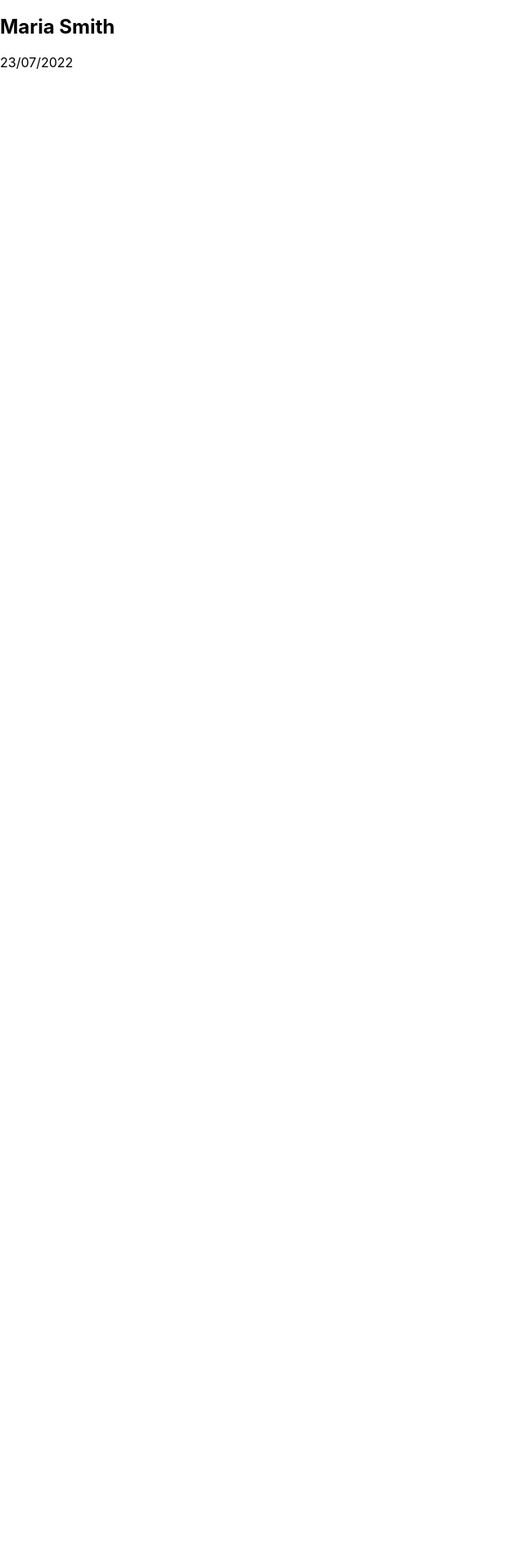
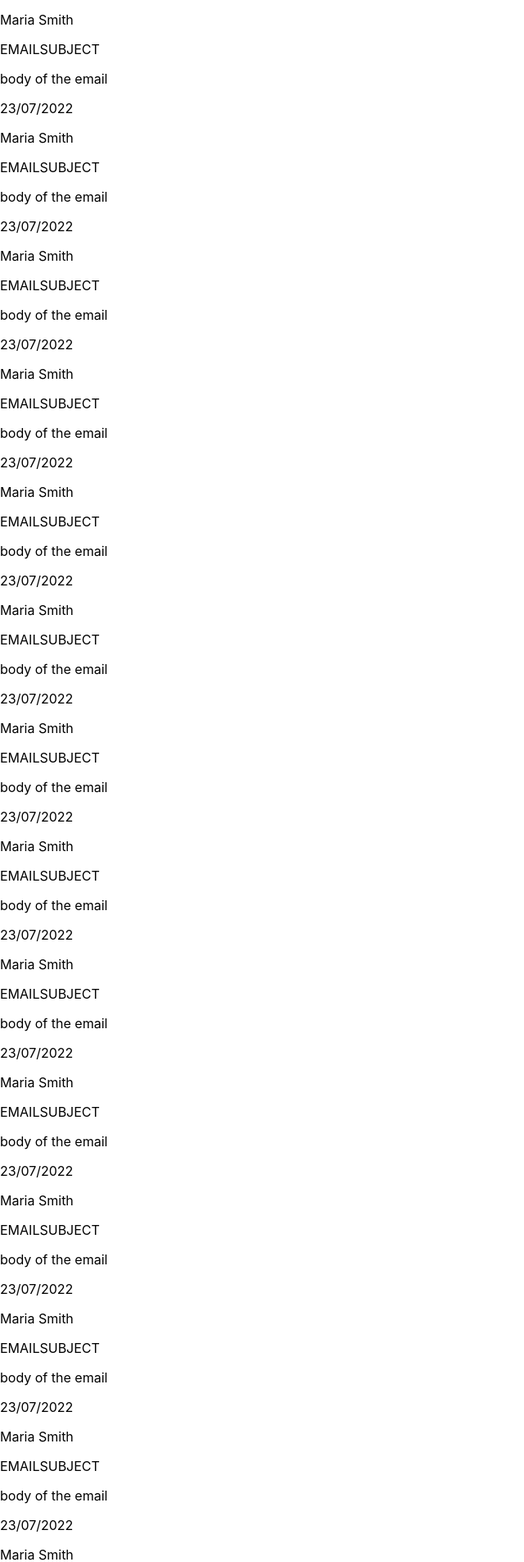
Before and after one commit to iO-Academy/2022-jul-penguin-mail, a React (Create React App) app: page / in a window 1280 px wide. Shown: the part 236-2141 px from the top of the page at 82% size, without its empty margins (0-640 px from the left). Before the commit the page ends 800 px from the top, so only its background shows below. Built offline with nearby package versions, Linux system fonts and the light colour scheme; the HTML template or start-up script is replaced by a standard one.

Commit message:
displaying email list

```diff
--- a/src/DisplayEmailComponents/DisplayEmailCard/EmailCard.js
+++ b/src/DisplayEmailComponents/DisplayEmailCard/EmailCard.js
@@ -1,20 +1,18 @@
 import './DisplayEmailCards.css'
-
 
 function EmailCard() {
 
     return (
-        <div>
-            <div className="displayNameAndDate">
-                <h2 className="contactName">Maria Smith</h2>
-                <p className="receivedEmailDate">23/07/2022</p>
+        <div className={'border d-flex flex-row justify-content-between p-2'}>
+           <div className="emailContainer">
+               <p>Maria Smith</p>
+               <p>EMAILSUBJECT</p>
+               <p>body of the email</p>
+           </div>
+            <div className="dateContainer">
+                <p>23/07/2022</p>
             </div>
-           <div className="displaySubjectAndContent">
-               <p className="emailSubject"></p>
-               <p className="emailContent"></p>
-           </div>
         </div>
     )
 }
-
 export default EmailCard
--- a/src/DisplayEmailComponents/DisplayEmailContainer/DisplayEmailContainer.js
+++ b/src/DisplayEmailComponents/DisplayEmailContainer/DisplayEmailContainer.js
@@ -3,8 +3,22 @@ import EmailCard  from "../DisplayEmailCard/EmailCard";
 
 const DisplayEmailContainer = () => {
    return (
-       <div className="DisplayEmailContainer col-3">
+       <div className="DisplayEmailContainer col-4 overflow-auto">
            <EmailCard emailCard={EmailCard} />
+           <EmailCard emailCard={EmailCard} />
+           <EmailCard emailCard={EmailCard} />
+           <EmailCard emailCard={EmailCard} />
+           <EmailCard emailCard={EmailCard} />
+           <EmailCard emailCard={EmailCard} />
+           <EmailCard emailCard={EmailCard} />
+           <EmailCard emailCard={EmailCard} />
+           <EmailCard emailCard={EmailCard} />
+           <EmailCard emailCard={EmailCard} />
+           <EmailCard emailCard={EmailCard} />
+           <EmailCard emailCard={EmailCard} />
+           <EmailCard emailCard={EmailCard} />
+           <EmailCard emailCard={EmailCard} />
+
        </div>
 
    )
```
